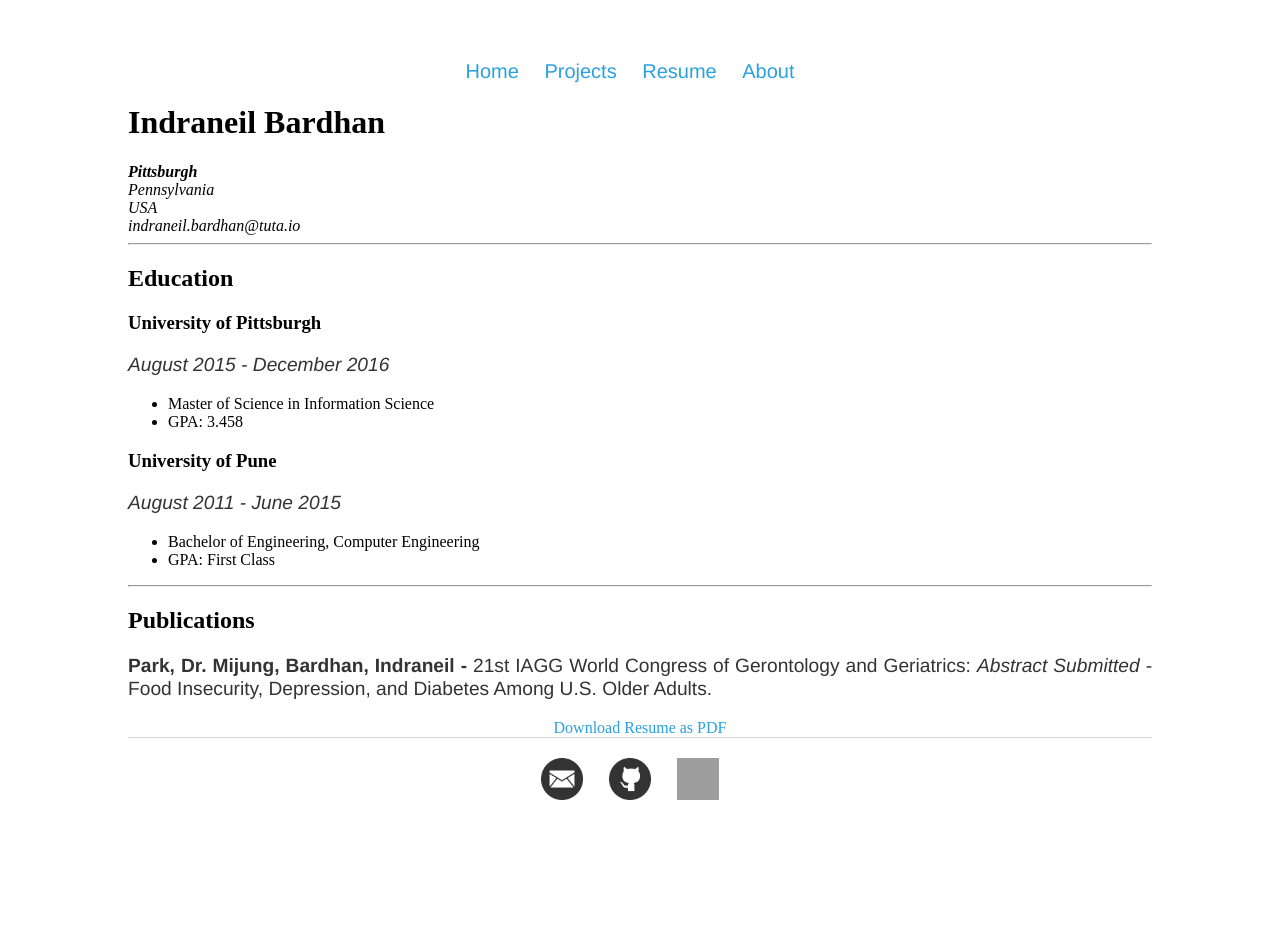
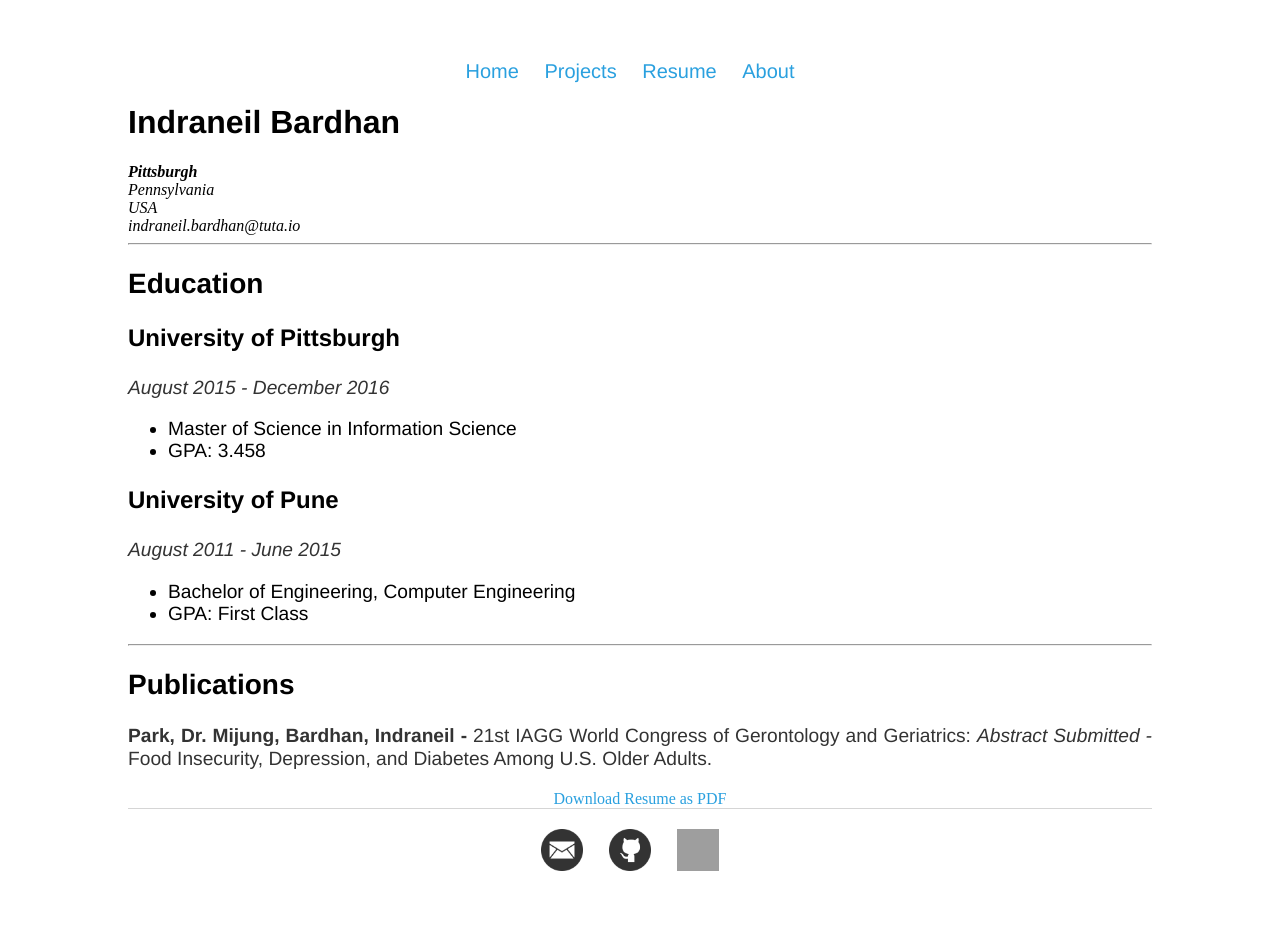
Before and after one commit to NeilBardhan/neilbardhan.github.io, a Jekyll site: the page built from resume/index.html, in a window 1280 px wide. Built offline with Jekyll 4.4.1, drawn with Linux system fonts in a browser that asks for light colours; before the commit the page ends 900 px from its top, so only the background shows below that; grey boxes are pictures that could not be loaded.

Commit message:
Update main.css

```diff
--- a/css/main.css
+++ b/css/main.css
@@ -20,26 +20,29 @@ a:hover {
     text-decoration: underline;
     color: #1870A0;
 }
-h1,{
+h1 {
     font-size: 2em;
     font-family:'Helvetica', 'Arial', 'Sans-Serif';
 }
 
-h2,{
+h2 {
     font-size: 1.75em;
     font-family:'Helvetica', 'Arial', 'Sans-Serif';
 }
 
-h3,{
+h3 {
     font-size: 1.5em;
     font-family:'Helvetica', 'Arial', 'Sans-Serif';
 }
 
-ul,{
+ul {
     font-size: 1.2em;
     font-family:'Helvetica', 'Arial', 'Sans-Serif';
 }
 
+hr {
+    color: #ffebc1
+}
 p {
     font-size: 1.2em;
     line-height: 1.2em;
```
